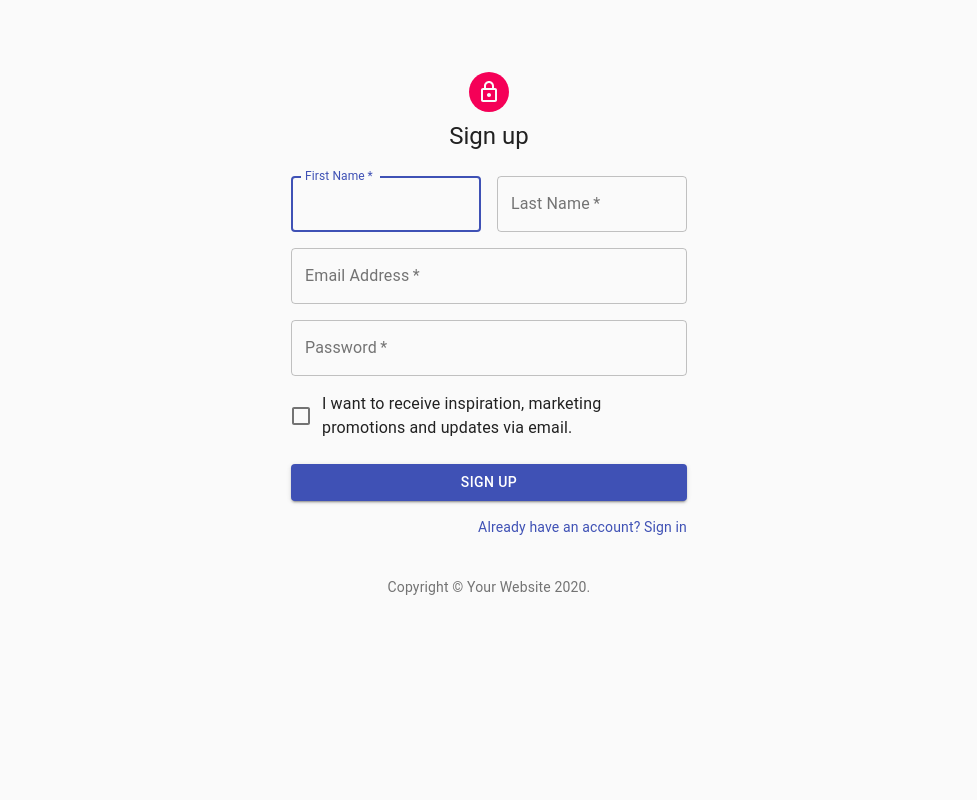
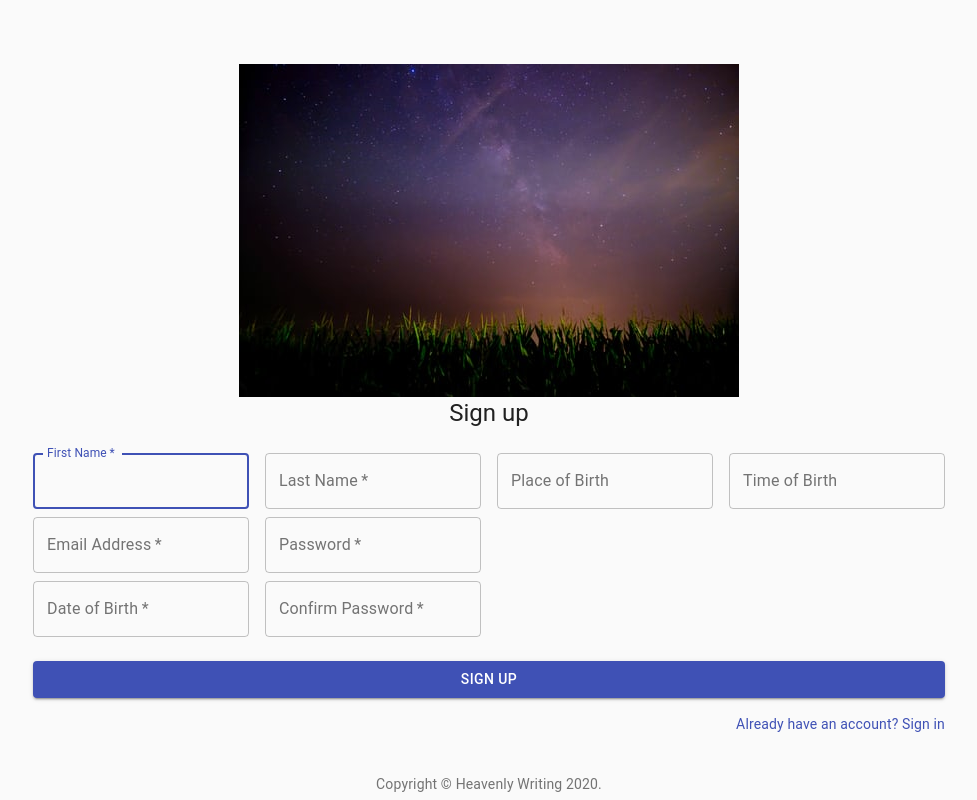
Before and after one commit to Nickolas-Phen/HeavenlyWriting, a React (Create React App) app in the folder client/: page /signup in a window 1280 px wide. Shown: the whole page, without its empty margins (151-1128 px from the left). Built offline with nearby package versions, Linux system fonts and the light colour scheme.

Commit message:
updated signUp

```diff
--- a/client/src/components/SignUp.js
+++ b/client/src/components/SignUp.js
@@ -1,26 +1,27 @@
 //taken from https://github.com/mui-org/material-ui/tree/master/docs/src/pages/getting-started/templates/sign-up
 
 import React from 'react';
-import Avatar from '@material-ui/core/Avatar';
+//import Avatar from '@material-ui/core/Avatar';
 import Button from '@material-ui/core/Button';
 import CssBaseline from '@material-ui/core/CssBaseline';
 import TextField from '@material-ui/core/TextField';
-import FormControlLabel from '@material-ui/core/FormControlLabel';
-import Checkbox from '@material-ui/core/Checkbox';
+//import FormControlLabel from '@material-ui/core/FormControlLabel';
+//import Checkbox from '@material-ui/core/Checkbox';
 import Link from '@material-ui/core/Link';
 import Grid from '@material-ui/core/Grid';
 import Box from '@material-ui/core/Box';
-import LockOutlinedIcon from '@material-ui/icons/LockOutlined';
+//import LockOutlinedIcon from '@material-ui/icons/LockOutlined';
 import Typography from '@material-ui/core/Typography';
 import { makeStyles } from '@material-ui/core/styles';
 import Container from '@material-ui/core/Container';
+import defaultPicture from "./../assets/defaultSignInPic.jpeg"
 
 function Copyright() {
     return (
         <Typography variant="body2" color="textSecondary" align="center">
             {'Copyright © '}
             <Link color="inherit" href="https://material-ui.com/">
-                Your Website
+                Heavenly Writing
             </Link>{' '}
             {new Date().getFullYear()}
             {'.'}
@@ -52,18 +53,19 @@ export default function SignUp() {
     const classes = useStyles();
 
     return (
-        <Container component="main" maxWidth="xs">
+        <Container component="main" maxWidth= "md">
             <CssBaseline />
             <div className={classes.paper}>
-                <Avatar className={classes.avatar}>
-                    <LockOutlinedIcon />
-                </Avatar>
+                <img src = {defaultPicture}></img>
+                {/*<Avatar className={classes.avatar}>*/}
+                {/*    <LockOutlinedIcon />*/}
+                {/*</Avatar>*/}
                 <Typography component="h1" variant="h5">
                     Sign up
                 </Typography>
                 <form className={classes.form} noValidate>
                     <Grid container spacing={2}>
-                        <Grid item xs={12} sm={6}>
+                        <Grid item xs={12} sm={3}>
                             <TextField
                                 autoComplete="fname"
                                 name="firstName"
@@ -75,7 +77,7 @@ export default function SignUp() {
                                 autoFocus
                             />
                         </Grid>
-                        <Grid item xs={12} sm={6}>
+                        <Grid item xs={12} sm={3}>
                             <TextField
                                 variant="outlined"
                                 required
@@ -86,7 +88,31 @@ export default function SignUp() {
                                 autoComplete="lname"
                             />
                         </Grid>
-                        <Grid item xs={12}>
+                        <Grid item xs={12} sm={3}>
+                            <TextField
+                                variant="outlined"
+                                // required
+                                fullWidth
+                                id="placeBirth"
+                                label="Place of Birth"
+                                name="placeBirth"
+                                autoComplete="pbirth"
+                            />
+                        </Grid>
+                        <Grid item xs={12} sm={3}>
+                            <TextField
+                                variant="outlined"
+                                // required
+                                fullWidth
+                                id="timeBirth"
+                                label="Time of Birth"
+                                name="timeBirth"
+                                autoComplete="tbirth"
+                            />
+                        </Grid>
+                    </Grid>
+                    <Grid container spacing = {2}>
+                        <Grid item xs={12} sm={3}>
                             <TextField
                                 variant="outlined"
                                 required
@@ -97,7 +123,7 @@ export default function SignUp() {
                                 autoComplete="email"
                             />
                         </Grid>
-                        <Grid item xs={12}>
+                        <Grid item xs={12} sm={3}>
                             <TextField
                                 variant="outlined"
                                 required
@@ -109,12 +135,37 @@ export default function SignUp() {
                                 autoComplete="current-password"
                             />
                         </Grid>
-                        <Grid item xs={12}>
-                            <FormControlLabel
-                                control={<Checkbox value="allowExtraEmails" color="primary" />}
-                                label="I want to receive inspiration, marketing promotions and updates via email."
+                    </Grid>
+                    <Grid container spacing = {2}>
+                        <Grid item xs={12} sm={3}>
+                            <TextField
+                                variant="outlined"
+                                required
+                                fullWidth
+                                name="dateBirth"
+                                label="Date of Birth"
+                                id="dateBirth"
+                                autoComplete="dob"
                             />
                         </Grid>
+                        <Grid item xs={12} sm={3}>
+                            <TextField
+                                variant="outlined"
+                                required
+                                fullWidth
+                                name="passwordConfirm"
+                                label="Confirm Password"
+                                type="password"
+                                id="password"
+                                autoComplete="current-password"
+                            />
+                        </Grid>
+                        {/*<Grid item xs={12}>*/}
+                        {/*    <FormControlLabel*/}
+                        {/*        control={<Checkbox value="allowExtraEmails" color="primary" />}*/}
+                        {/*        label="I want to receive inspiration, marketing promotions and updates via email."*/}
+                        {/*    />*/}
+                        {/*</Grid>*/}
                     </Grid>
                     <Button
                         type="submit"
```
Also changed, not shown: client/src/assets/defaultSignInPic.jpeg (added).
